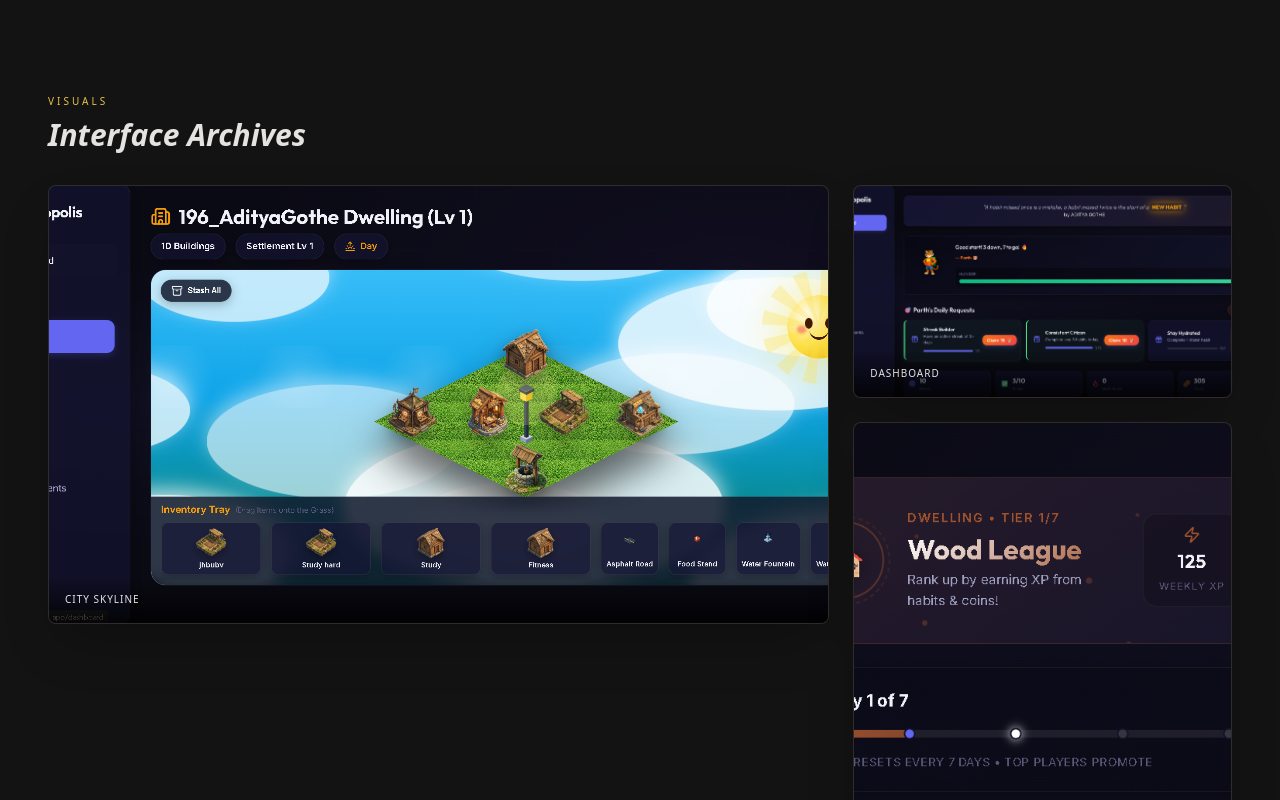
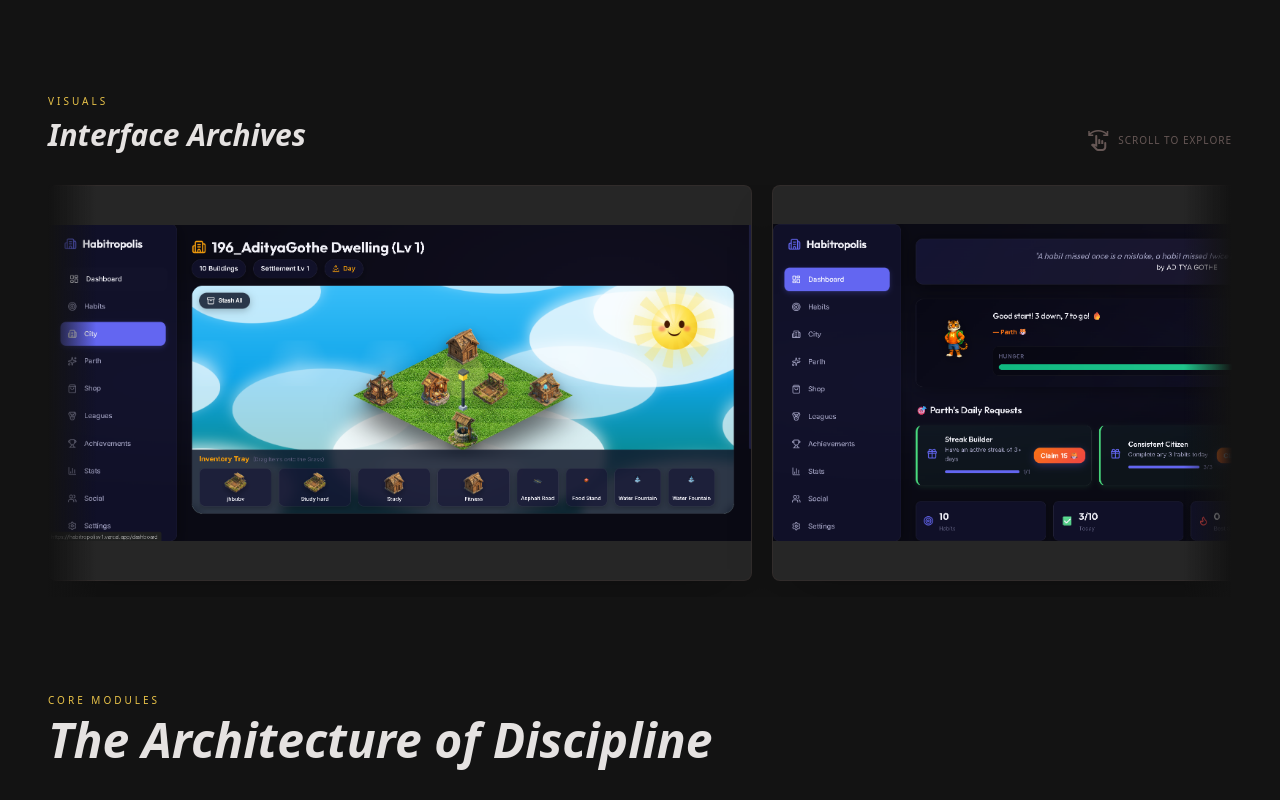
Before and after one commit to adityagothe/chakravyuha, a Next.js app: page /projects/habitropolis in a window 1280 px wide. Shown: the part 820-1620 px from the top of the page. Built offline with nearby package versions, Linux system fonts and the light colour scheme.

Commit message:
feat: replace screenshot grid with horizontal scroll carousel (Steam/Play style)

```diff
--- a/src/app/projects/[slug]/page.tsx
+++ b/src/app/projects/[slug]/page.tsx
@@ -3,7 +3,6 @@
 import { notFound } from 'next/navigation';
 import Link from 'next/link';
 import NextImage from 'next/image';
-import { cn } from '@/lib/utils';
 import { MaterialIcon } from '@/components/ui/MaterialIcon';
 import { ImagePlaceholder } from '@/components/ui/ImagePlaceholder';
 
@@ -182,7 +181,7 @@
         </div>
       </div>
 
-      {/* Screenshot Gallery */}
+      {/* Screenshot Gallery — horizontal scroll carousel */}
       {project.screenshots && project.screenshots.length > 0 && (
         <section className="mb-24">
           <div className="flex items-end justify-between mb-8">
@@ -190,29 +189,45 @@
               <p className="font-label text-primary uppercase tracking-[0.3em] text-[10px] mb-2">Visuals</p>
               <h2 className="font-headline text-3xl italic font-bold">Interface Archives</h2>
             </div>
+            <p className="font-label text-[10px] text-on-surface-variant/40 uppercase tracking-widest hidden sm:flex items-center gap-2">
+              <MaterialIcon name="swipe" size="sm" />
+              Scroll to explore
+            </p>
           </div>
 
-          <div className="grid grid-cols-1 md:grid-cols-2 lg:grid-cols-3 gap-6">
+          {/* Fade edges */}
+          <div className="relative">
+            {/* left fade */}
+            <div className="pointer-events-none absolute left-0 top-0 bottom-0 w-12 z-10 bg-gradient-to-r from-[var(--color-surface)] to-transparent" />
+            {/* right fade */}
+            <div className="pointer-events-none absolute right-0 top-0 bottom-0 w-12 z-10 bg-gradient-to-l from-[var(--color-surface)] to-transparent" />
+
+            <div
+              className="screenshot-scroll flex gap-5 overflow-x-auto pb-4 px-1"
+              style={{
+                scrollSnapType: 'x mandatory',
+                WebkitOverflowScrolling: 'touch',
+                scrollbarWidth: 'thin',
+                scrollbarColor: 'rgba(233,195,73,0.25) transparent',
+              }}
+            >
               {project.screenshots.map((shot, idx) => (
                 <div
                   key={idx}
-                className={cn(
-                  "relative rounded-xl overflow-hidden glass-panel border border-outline-variant/20 shadow-2xl group",
-                  shot.gridSpan === 2 ? "md:col-span-2" : "col-span-1",
-                  shot.gridRowSpan === 2 ? "row-span-2" : "row-span-1",
-                  // Set base height or aspect ratios depending on span to make it look bento-ish
-                  (shot.gridSpan === 2 && shot.gridRowSpan === 2) ? "aspect-square md:aspect-video"
-                  : (shot.gridRowSpan === 2) ? "aspect-[9/16]"
-                  : "aspect-video"
-                )}
+                  className="relative flex-none rounded-xl overflow-hidden glass-panel border border-outline-variant/20 shadow-2xl group"
+                  style={{
+                    scrollSnapAlign: 'start',
+                    width: 'clamp(280px, 55vw, 720px)',
+                    aspectRatio: '16 / 9',
+                  }}
                 >
                   {shot.image ? (
                     <NextImage
                       src={shot.image.src}
                       alt={shot.image.alt || shot.caption || 'Screenshot'}
                       fill
-                    className="object-cover group-hover:scale-105 transition-transform duration-700 ease-out"
-                    sizes="(max-width: 768px) 100vw, 50vw"
+                      className="object-contain group-hover:scale-[1.02] transition-transform duration-700 ease-out"
+                      sizes="(max-width: 768px) 90vw, 55vw"
                     />
                   ) : (
                     <ImagePlaceholder
@@ -222,14 +237,15 @@
                       className="rounded-none w-full h-full"
                     />
                   )}
-                {/* Overlay Caption */}
+                  {/* Caption */}
                   {shot.caption && (
-                  <div className="absolute inset-x-0 bottom-0 p-4 bg-gradient-to-t from-black/80 to-transparent">
+                    <div className="absolute inset-x-0 bottom-0 p-4 bg-gradient-to-t from-black/75 to-transparent opacity-0 group-hover:opacity-100 transition-opacity duration-300">
                       <p className="font-label text-[10px] text-on-surface uppercase tracking-widest">{shot.caption}</p>
                     </div>
                   )}
                 </div>
               ))}
+            </div>
           </div>
         </section>
       )}
```
Lines whose indentation alone changed are shown as unchanged.
